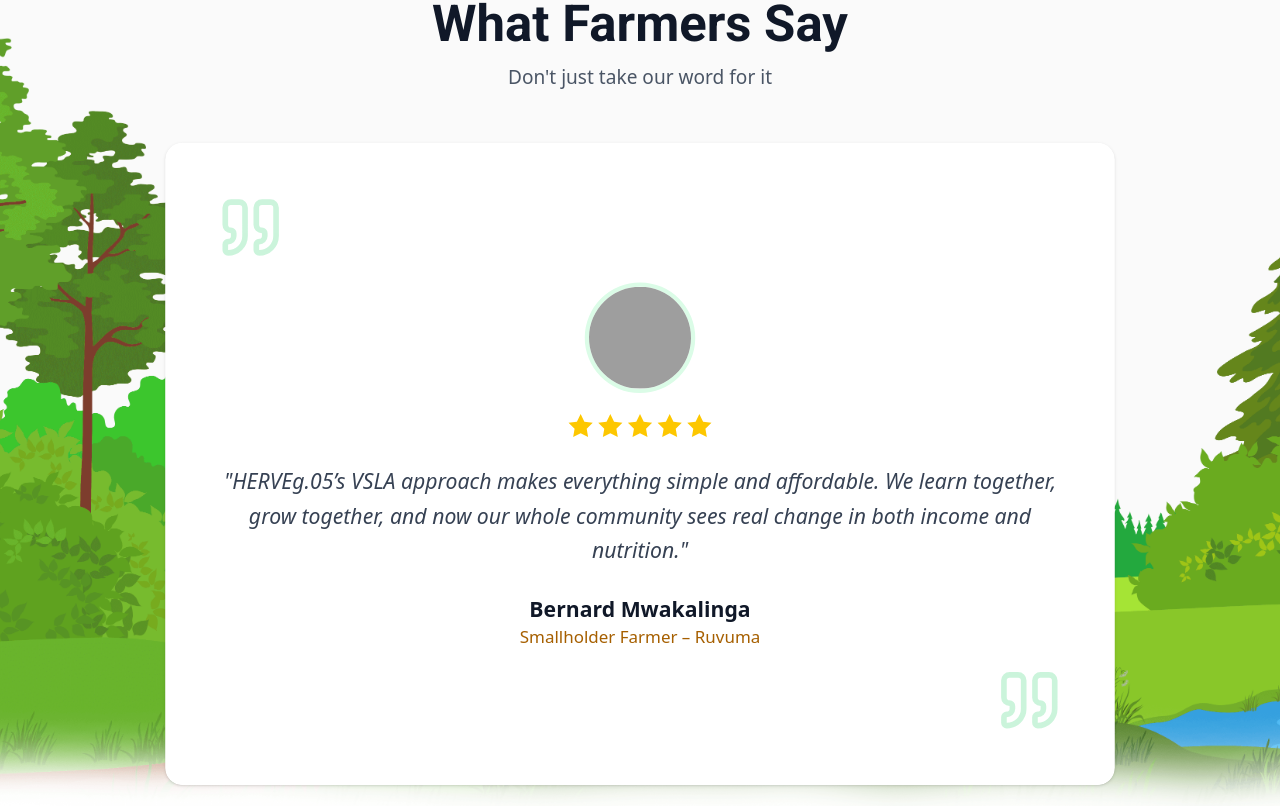
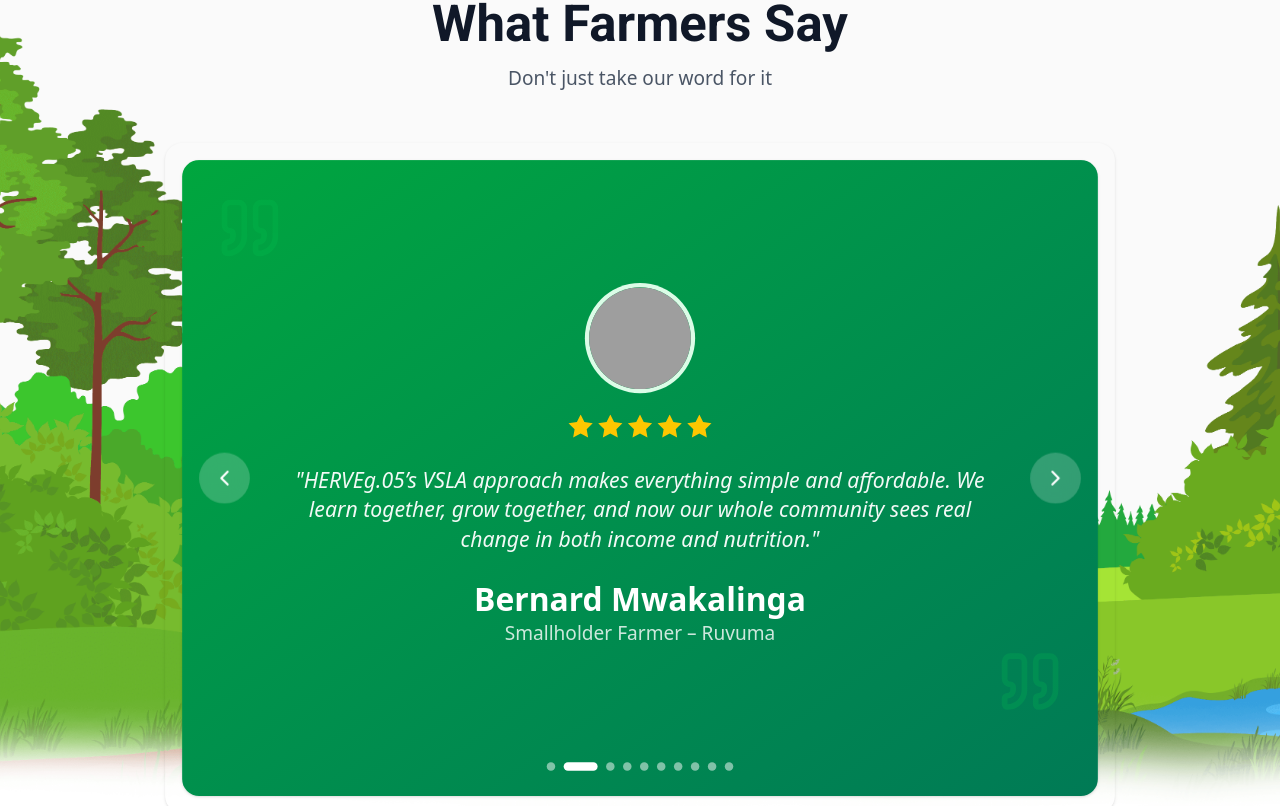
Before and after one commit to Mhando-Z/HervegWeb, a Next.js app: page / in a window 1280 px wide. Shown: the part 4594-5400 px from the top of the page. Built offline with nearby package versions, Linux system fonts and the light colour scheme; grey boxes are pictures that could not be loaded; a web font is replaced by a local one.

Commit message:
Phase One

```diff
--- a/src/components/Testimonial.jsx
+++ b/src/components/Testimonial.jsx
@@ -184,7 +184,7 @@ export default function Testimonial() {
         backgroundPosition: "center",
         backgroundRepeat: "no-repeat",
       }}
-      className="min-h-screen w-full  dark:text-gray-100 inset-0 flex items-center justify-center p-4"
+      className="min-h-screen w-full dark:text-gray-100 inset-0 flex items-center justify-center p-4"
     >
       <div className="max-w-4xl  w-full z-10">
         <motion.div
@@ -207,7 +207,64 @@ export default function Testimonial() {
             onMouseEnter={() => setIsPaused(true)}
             onMouseLeave={() => setIsPaused(false)}
           >
-            <AnimatePresence initial={false} custom={direction} mode="wait">
+            <Carousel />
+          </div>
+        </div>
+      </div>
+    </motion.div>
+  );
+}
+
+export function Carousel() {
+  const [current, setCurrent] = useState(0);
+  const [direction, setDirection] = useState(0);
+
+  const slideVariants = {
+    enter: (direction) => ({
+      x: direction > 0 ? 1000 : -1000,
+      opacity: 0,
+    }),
+    center: {
+      zIndex: 1,
+      x: 0,
+      opacity: 1,
+    },
+    exit: (direction) => ({
+      zIndex: 0,
+      x: direction < 0 ? 1000 : -1000,
+      opacity: 0,
+    }),
+  };
+
+  const swipeConfidenceThreshold = 10000;
+  const swipePower = (offset, velocity) => {
+    return Math.abs(offset) * velocity;
+  };
+
+  const paginate = (newDirection) => {
+    setDirection(newDirection);
+    setCurrent((prev) => {
+      const next = prev + newDirection;
+      if (next < 0) return testimonials.length - 1;
+      if (next >= testimonials.length) return 0;
+      return next;
+    });
+  };
+
+  useEffect(() => {
+    const timer = setInterval(() => {
+      paginate(1);
+    }, 5000);
+
+    return () => clearInterval(timer);
+  }, [current]);
+
+  return (
+    <div className="flex items-center justify-center p-4">
+      <div className="w-full max-w-4xl">
+        <div className="relative h-[600px] overflow-hidden rounded-2xl shadow">
+          <AnimatePresence initial={false} custom={direction}>
+            {/* main section */}
             <motion.div
               key={current}
               custom={direction}
@@ -217,17 +274,23 @@ export default function Testimonial() {
               exit="exit"
               transition={{
                 x: { type: "spring", stiffness: 300, damping: 30 },
+                opacity: { duration: 0.2 },
               }}
-                className="bg-white rounded-2xl shadow overflow-hidden p-12 z-10"
               drag="x"
               dragConstraints={{ left: 0, right: 0 }}
               dragElastic={1}
               onDragEnd={(e, { offset, velocity }) => {
                 const swipe = swipePower(offset.x, velocity.x);
-                  if (swipe < -swipeConfidenceThreshold) paginate(1);
-                  else if (swipe > swipeConfidenceThreshold) paginate(-1);
+
+                if (swipe < -swipeConfidenceThreshold) {
+                  paginate(1);
+                } else if (swipe > swipeConfidenceThreshold) {
+                  paginate(-1);
+                }
               }}
+              className="absolute inset-0  bg-linear-to-br from-green-600 to-emerald-700 cursor-grab active:cursor-grabbing p-8"
             >
+              {/* left quote */}
               <motion.div
                 initial={{ scale: 0 }}
                 animate={{ scale: 1 }}
@@ -236,7 +299,8 @@ export default function Testimonial() {
               >
                 <Quote className="w-16 h-16 text-green-500 opacity-20" />
               </motion.div>
-                <div className="flex flex-col items-center text-center">
+              <div className="flex flex-col items-center justify-center text-center">
+                {/* profile picture */}
                 <motion.img
                   initial={{ scale: 0, rotate: -180 }}
                   animate={{ scale: 1, rotate: 0 }}
@@ -250,8 +314,9 @@ export default function Testimonial() {
                   className="w-24 h-24 rounded-full object-cover mb-6 ring-4 ring-green-100"
                 />
 
+                {/* rating  */}
                 <motion.div
-                    initial={{ opacity: 0 }}
+                  initial={{ opacity: 1 }}
                   animate={{ opacity: 1 }}
                   transition={{ delay: 0.3 }}
                   className="flex gap-1 mb-6"
@@ -259,7 +324,7 @@ export default function Testimonial() {
                   {[...Array(testimonials[current].rating)].map((_, i) => (
                     <motion.svg
                       key={i}
-                        initial={{ opacity: 0, scale: 0 }}
+                      initial={{ opacity: 1, scale: 0 }}
                       animate={{ opacity: 1, scale: 1 }}
                       transition={{ delay: 0.4 + i * 0.1 }}
                       className="w-6 h-6 fill-yellow-400"
@@ -271,58 +336,77 @@ export default function Testimonial() {
                 </motion.div>
 
                 <motion.p
-                    initial={{ opacity: 0, y: 20 }}
-                    animate={{ opacity: 1, y: 0 }}
-                    transition={{ delay: 0.4 }}
-                    className="text-gray-700 text-xl mb-6 italic leading-relaxed"
+                  initial={{ y: 20, opacity: 0 }}
+                  animate={{ y: 0, opacity: 1 }}
+                  transition={{ delay: 0.3 }}
+                  className="text-lg md:text-xl text-white/95 text-center max-w-2xl mb-6 italic"
                 >
                   "{testimonials[current].content}"
                 </motion.p>
 
-                  <motion.div
-                    initial={{ opacity: 0, y: 10 }}
-                    animate={{ opacity: 1, y: 0 }}
+                <motion.h3
+                  initial={{ y: 20, opacity: 0 }}
+                  animate={{ y: 0, opacity: 1 }}
+                  transition={{ delay: 0.4 }}
+                  className="text-2xl md:text-3xl font-bold text-white"
+                >
+                  {testimonials[current].name}
+                </motion.h3>
+
+                <motion.p
+                  initial={{ y: 20, opacity: 0 }}
+                  animate={{ y: 0, opacity: 1 }}
                   transition={{ delay: 0.5 }}
+                  className="text-base md:text-lg text-white/80"
                 >
-                    <h3 className="text-xl font-bold text-gray-900">
-                      {testimonials[current].name}
-                    </h3>
-                    <p className="text-yellow-700 font-medium">
                   {testimonials[current].role}
-                    </p>
-                  </motion.div>
+                </motion.p>
               </div>
+              {/* right quote */}
               <motion.div
                 initial={{ scale: 0 }}
                 animate={{ scale: 1 }}
                 transition={{ delay: 0.2, type: "spring", stiffness: 200 }}
-                  className="mt-4 flex justify-end items-end"
+                className="mb-6 flex flex-col justify-end items-end"
               >
                 <Quote className="w-16 h-16 text-green-500 opacity-20" />
               </motion.div>
             </motion.div>
           </AnimatePresence>
-          </div>
-        </div>
 
-        <div className="flex justify-center gap-2 mt-8">
+          {/* Navigation Buttons */}
+          <button
+            onClick={() => paginate(-1)}
+            className="absolute left-4 top-1/2 -translate-y-1/2 z-10 bg-white/20 hover:bg-white/30 backdrop-blur-sm rounded-full p-3 transition-all duration-200 hover:scale-110"
+          >
+            <ChevronLeft className="w-6 h-6 text-white" />
+          </button>
+          <button
+            onClick={() => paginate(1)}
+            className="absolute right-4 top-1/2 -translate-y-1/2 z-10 bg-white/20 hover:bg-white/30 backdrop-blur-sm rounded-full p-3 transition-all duration-200 hover:scale-110"
+          >
+            <ChevronRight className="w-6 h-6 text-white" />
+          </button>
+
+          {/* Dots Indicator */}
+          <div className="absolute bottom-6 left-1/2 -translate-x-1/2 z-10 flex gap-2">
             {testimonials.map((_, index) => (
-            <motion.button
+              <button
                 key={index}
                 onClick={() => {
                   setDirection(index > current ? 1 : -1);
                   setCurrent(index);
                 }}
-              className={`h-2 rounded-full transition-all ${
-                index === current ? "w-8 bg-white" : "w-2 bg-gray-300"
+                className={`h-2 rounded-full transition-all duration-300 ${
+                  index === current
+                    ? "w-8 bg-white"
+                    : "w-2 bg-white/50 hover:bg-white/75"
                 }`}
-              whileHover={{ scale: 1.2 }}
-              whileTap={{ scale: 0.9 }}
-              aria-label={`Go to testimonial ${index + 1}`}
               />
             ))}
           </div>
         </div>
-    </motion.div>
+      </div>
+    </div>
   );
 }
```
Lines whose indentation alone changed are shown as unchanged.
